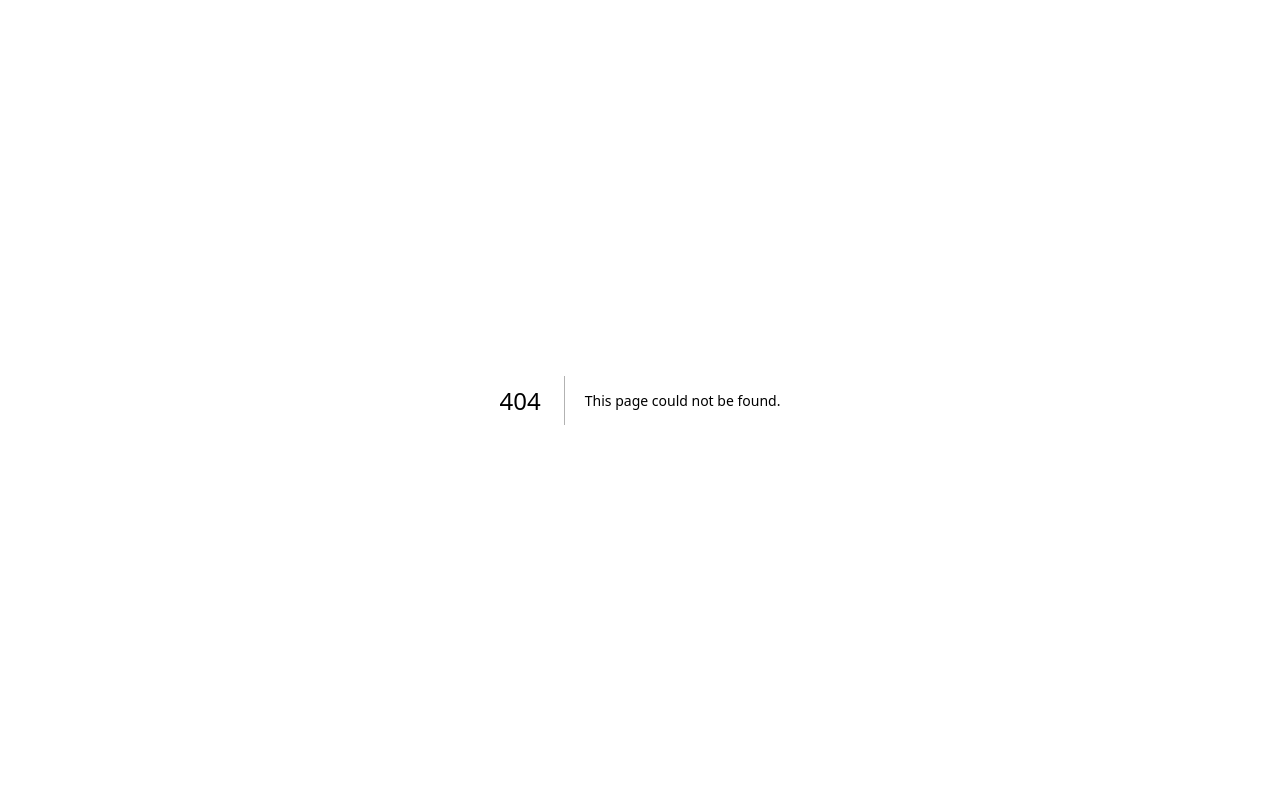
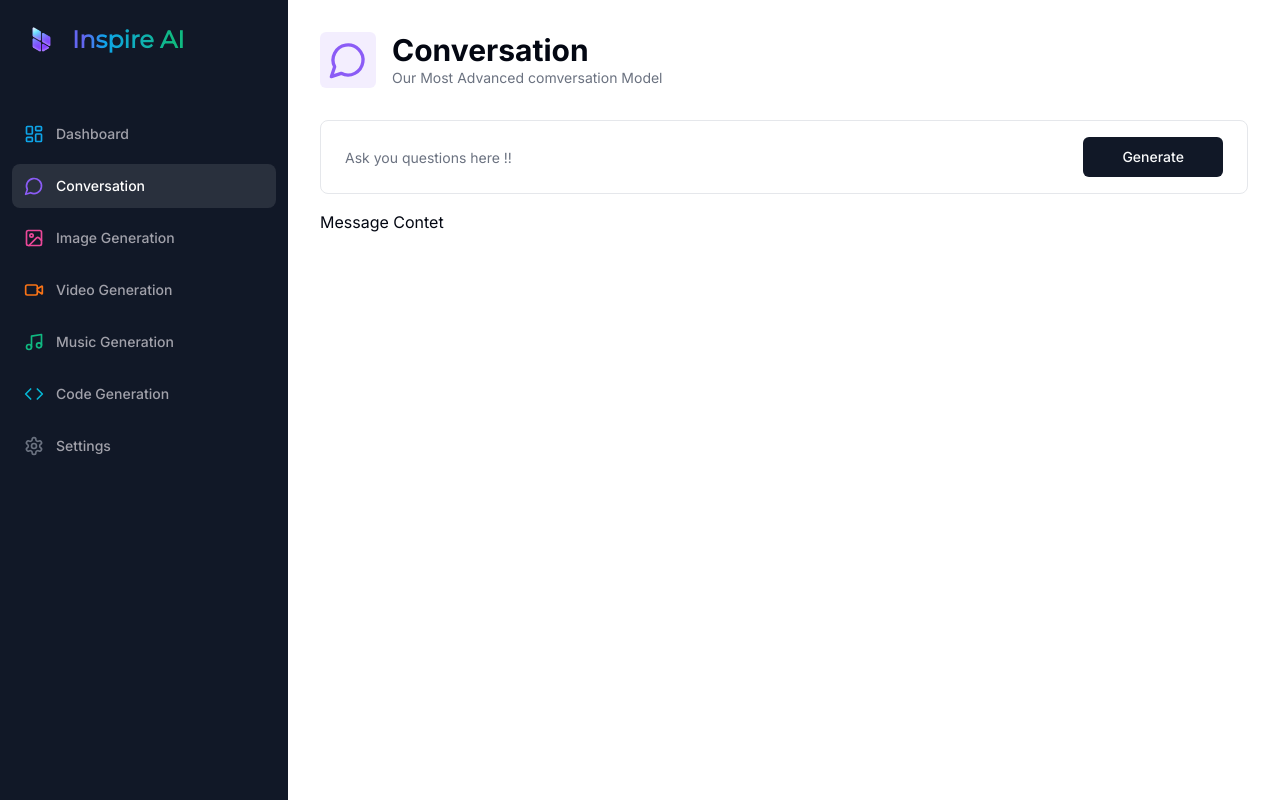
Before and after one commit to Rishiii7/AI-SaaS-Platform, a Next.js app in the folder ai-saas/: page /conversation in a window 1280 px wide. Before the commit this address had no page. Built offline with nearby package versions, Linux system fonts and the light colour scheme.

Commit message:
feat: conversation page

```diff
--- /dev/null
+++ b/ai-saas/app/(dashboard)/(routes)/conversation/constants.ts
@@ -0,0 +1,7 @@
+import { z } from "zod";
+
+export const formSchema = z.object({
+    prompt : z.string().min(1, {
+        message: "Prompt is required"
+    }),
+});
--- /dev/null
+++ b/ai-saas/app/(dashboard)/(routes)/conversation/page.tsx
@@ -0,0 +1,79 @@
+"use client";
+
+import { Heading } from '@/components/heading';
+import { z } from 'zod';
+import { MessageCircle } from 'lucide-react';
+import { useForm } from 'react-hook-form'
+import { formSchema } from './constants';
+import { zodResolver } from '@hookform/resolvers/zod';
+import { Form, FormControl, FormField, FormItem } from '@/components/ui/form';
+import { Input } from '@/components/ui/input';
+import { Button } from '@/components/ui/button';
+
+
+const ConversationPage = () => {
+    const form = useForm<z.infer<typeof formSchema>>({
+        resolver: zodResolver(formSchema),
+        defaultValues: {
+            prompt: ""
+        },
+    });
+
+    const isLoading = form.formState.isSubmitting;
+
+    const onSubmit = async ( values : z.infer<typeof formSchema>) => {
+        console.log(values);
+    }
+
+  return (
+    <>
+        <div>
+            <Heading
+                title='Conversation'
+                description='Our Most Advanced comversation Model'
+                icon={MessageCircle}
+                iconColor='text-violet-500'
+                bgColor='bg-violet-500/10'
+            />
+            <div className='px-4 lg:px-8'>
+                <div>
+                    <Form {...form}>
+                        <form
+                            onSubmit={form.handleSubmit(onSubmit)}
+                            className='rounded-lg border w-full p-4 px-3 md:px-6 focus-within:shadow-sm grid grid-cols-12 gap-2'
+                        >
+                            <FormField
+                                name='prompt'
+                                render={({ field }) => (
+                                    <FormItem className='col-span-12 lg:col-span-10'>
+                                        <FormControl className='m-0 p-0'>
+                                            <Input
+                                                placeholder='Ask you questions here !!'
+                                                {...field}
+                                                className='border-0 outline-none focus-visible:ring-0 focus-visible:ring-transparent'
+                                                disabled={isLoading}
+                                            />
+                                        </FormControl>
+                                    </FormItem>
+                                )}
+                            />
+                            <Button
+                                className='col-span-12 lg:col-span-2 w-full'
+                                disabled={isLoading}
+                            >
+                                Generate
+                            </Button>
+
+                        </form>
+                    </Form>
+                </div>
+                <div className='space-y-4 mt-4'>
+                    Message Contet
+                </div>
+            </div>
+        </div>
+    </>
+  )
+}
+
+export default ConversationPage;
--- a/ai-saas/app/(dashboard)/layout.tsx
+++ b/ai-saas/app/(dashboard)/layout.tsx
@@ -10,7 +10,7 @@
   return (
     <>
         <div className=' h-full relative'>
-            <div className=' hidden h-full md:flex md:min-w-72 md:flex-col md:fixed md:inset-y-0 z-[80] bg-gray-900 '>
+            <div className='hidden h-full md:flex md:min-w-72 md:flex-col md:fixed md:inset-y-0 z-[80] bg-gray-900 '>
                     <Sidebar />
             </div>
              <main className=' md:pl-72'>
--- /dev/null
+++ b/ai-saas/components/heading.tsx
@@ -0,0 +1,36 @@
+import { cn } from "@/lib/utils";
+import { Icon, LucideIcon } from "lucide-react";
+
+type HeadingProps = {
+    title: string;
+    description: string;
+    icon: LucideIcon;
+    iconColor?: string;
+    bgColor?: string;
+}
+
+export const Heading = ({
+    title,
+    description,
+    icon: Icon,
+    iconColor,
+    bgColor
+} : HeadingProps) => {
+  return (
+    <>
+        <div className=" px-4 lg:px-8 flex items-center gap-x-4 mb-8">
+            <div className={cn("p-2 w-fit rounded-md", bgColor)}>
+                <Icon className={cn("w-10 h-10", iconColor)}/>
+            </div>
+            <div>
+                <h2 className="text-3xl font-bold">
+                    { title }
+                </h2>
+                <p className="text-muted-foreground text-sm">
+                    { description }
+                </p>
+            </div>
+        </div>
+    </>
+  )
+}
--- /dev/null
+++ b/ai-saas/components/ui/form.tsx
@@ -0,0 +1,178 @@
+"use client"
+
+import * as React from "react"
+import * as LabelPrimitive from "@radix-ui/react-label"
+import { Slot } from "@radix-ui/react-slot"
+import {
+  Controller,
+  ControllerProps,
+  FieldPath,
+  FieldValues,
+  FormProvider,
+  useFormContext,
+} from "react-hook-form"
+
+import { cn } from "@/lib/utils"
+import { Label } from "@/components/ui/label"
+
+const Form = FormProvider
+
+type FormFieldContextValue<
+  TFieldValues extends FieldValues = FieldValues,
+  TName extends FieldPath<TFieldValues> = FieldPath<TFieldValues>
+> = {
+  name: TName
+}
+
+const FormFieldContext = React.createContext<FormFieldContextValue>(
+  {} as FormFieldContextValue
+)
+
+const FormField = <
+  TFieldValues extends FieldValues = FieldValues,
+  TName extends FieldPath<TFieldValues> = FieldPath<TFieldValues>
+>({
+  ...props
+}: ControllerProps<TFieldValues, TName>) => {
+  return (
+    <FormFieldContext.Provider value={{ name: props.name }}>
+      <Controller {...props} />
+    </FormFieldContext.Provider>
+  )
+}
+
+const useFormField = () => {
+  const fieldContext = React.useContext(FormFieldContext)
+  const itemContext = React.useContext(FormItemContext)
+  const { getFieldState, formState } = useFormContext()
+
+  const fieldState = getFieldState(fieldContext.name, formState)
+
+  if (!fieldContext) {
+    throw new Error("useFormField should be used within <FormField>")
+  }
+
+  const { id } = itemContext
+
+  return {
+    id,
+    name: fieldContext.name,
+    formItemId: `${id}-form-item`,
+    formDescriptionId: `${id}-form-item-description`,
+    formMessageId: `${id}-form-item-message`,
+    ...fieldState,
+  }
+}
+
+type FormItemContextValue = {
+  id: string
+}
+
+const FormItemContext = React.createContext<FormItemContextValue>(
+  {} as FormItemContextValue
+)
+
+const FormItem = React.forwardRef<
+  HTMLDivElement,
+  React.HTMLAttributes<HTMLDivElement>
+>(({ className, ...props }, ref) => {
+  const id = React.useId()
+
+  return (
+    <FormItemContext.Provider value={{ id }}>
+      <div ref={ref} className={cn("space-y-2", className)} {...props} />
+    </FormItemContext.Provider>
+  )
+})
+FormItem.displayName = "FormItem"
+
+const FormLabel = React.forwardRef<
+  React.ElementRef<typeof LabelPrimitive.Root>,
+  React.ComponentPropsWithoutRef<typeof LabelPrimitive.Root>
+>(({ className, ...props }, ref) => {
+  const { error, formItemId } = useFormField()
+
+  return (
+    <Label
+      ref={ref}
+      className={cn(error && "text-destructive", className)}
+      htmlFor={formItemId}
+      {...props}
+    />
+  )
+})
+FormLabel.displayName = "FormLabel"
+
+const FormControl = React.forwardRef<
+  React.ElementRef<typeof Slot>,
+  React.ComponentPropsWithoutRef<typeof Slot>
+>(({ ...props }, ref) => {
+  const { error, formItemId, formDescriptionId, formMessageId } = useFormField()
+
+  return (
+    <Slot
+      ref={ref}
+      id={formItemId}
+      aria-describedby={
+        !error
+          ? `${formDescriptionId}`
+          : `${formDescriptionId} ${formMessageId}`
+      }
+      aria-invalid={!!error}
+      {...props}
+    />
+  )
+})
+FormControl.displayName = "FormControl"
+
+const FormDescription = React.forwardRef<
+  HTMLParagraphElement,
+  React.HTMLAttributes<HTMLParagraphElement>
+>(({ className, ...props }, ref) => {
+  const { formDescriptionId } = useFormField()
+
+  return (
+    <p
+      ref={ref}
+      id={formDescriptionId}
+      className={cn("text-sm text-muted-foreground", className)}
+      {...props}
+    />
+  )
+})
+FormDescription.displayName = "FormDescription"
+
+const FormMessage = React.forwardRef<
+  HTMLParagraphElement,
+  React.HTMLAttributes<HTMLParagraphElement>
+>(({ className, children, ...props }, ref) => {
+  const { error, formMessageId } = useFormField()
+  const body = error ? String(error?.message) : children
+
+  if (!body) {
+    return null
+  }
+
+  return (
+    <p
+      ref={ref}
+      id={formMessageId}
+      className={cn("text-sm font-medium text-destructive", className)}
+      {...props}
+    >
+      {body}
+    </p>
+  )
+})
+FormMessage.displayName = "FormMessage"
+
+export {
+  useFormField,
+  Form,
+  FormItem,
+  FormLabel,
+  FormControl,
+  FormDescription,
+  FormMessage,
+  FormField,
+}
--- /dev/null
+++ b/ai-saas/components/ui/input.tsx
@@ -0,0 +1,25 @@
+import * as React from "react"
+
+import { cn } from "@/lib/utils"
+
+export interface InputProps
+  extends React.InputHTMLAttributes<HTMLInputElement> {}
+
+const Input = React.forwardRef<HTMLInputElement, InputProps>(
+  ({ className, type, ...props }, ref) => {
+    return (
+      <input
+        type={type}
+        className={cn(
+          "flex h-10 w-full rounded-md border border-input bg-background px-3 py-2 text-sm ring-offset-background file:border-0 file:bg-transparent file:text-sm file:font-medium placeholder:text-muted-foreground focus-visible:outline-none focus-visible:ring-2 focus-visible:ring-ring focus-visible:ring-offset-2 disabled:cursor-not-allowed disabled:opacity-50",
+          className
+        )}
+        ref={ref}
+        {...props}
+      />
+    )
+  }
+)
+Input.displayName = "Input"
+
+export { Input }
--- /dev/null
+++ b/ai-saas/components/ui/label.tsx
@@ -0,0 +1,26 @@
+"use client"
+
+import * as React from "react"
+import * as LabelPrimitive from "@radix-ui/react-label"
+import { cva, type VariantProps } from "class-variance-authority"
+
+import { cn } from "@/lib/utils"
+
+const labelVariants = cva(
+  "text-sm font-medium leading-none peer-disabled:cursor-not-allowed peer-disabled:opacity-70"
+)
+
+const Label = React.forwardRef<
+  React.ElementRef<typeof LabelPrimitive.Root>,
+  React.ComponentPropsWithoutRef<typeof LabelPrimitive.Root> &
+    VariantProps<typeof labelVariants>
+>(({ className, ...props }, ref) => (
+  <LabelPrimitive.Root
+    ref={ref}
+    className={cn(labelVariants(), className)}
+    {...props}
+  />
+))
+Label.displayName = LabelPrimitive.Root.displayName
+
+export { Label }
--- a/ai-saas/package.json
+++ b/ai-saas/package.json
@@ -10,7 +10,9 @@
   },
   "dependencies": {
     "@clerk/nextjs": "^5.2.2",
+    "@hookform/resolvers": "^3.9.0",
     "@radix-ui/react-dialog": "^1.1.1",
+    "@radix-ui/react-label": "^2.1.0",
     "@radix-ui/react-slot": "^1.1.0",
     "class-variance-authority": "^0.7.0",
     "clsx": "^2.1.1",
@@ -18,8 +20,10 @@
     "next": "14.2.4",
     "react": "^18",
     "react-dom": "^18",
+    "react-hook-form": "^7.52.1",
     "tailwind-merge": "^2.4.0",
-    "tailwindcss-animate": "^1.0.7"
+    "tailwindcss-animate": "^1.0.7",
+    "zod": "^3.23.8"
   },
   "devDependencies": {
     "@types/node": "^20",
```
Also changed, not shown: 1 other file (tests, documents, lock files or other folders).
